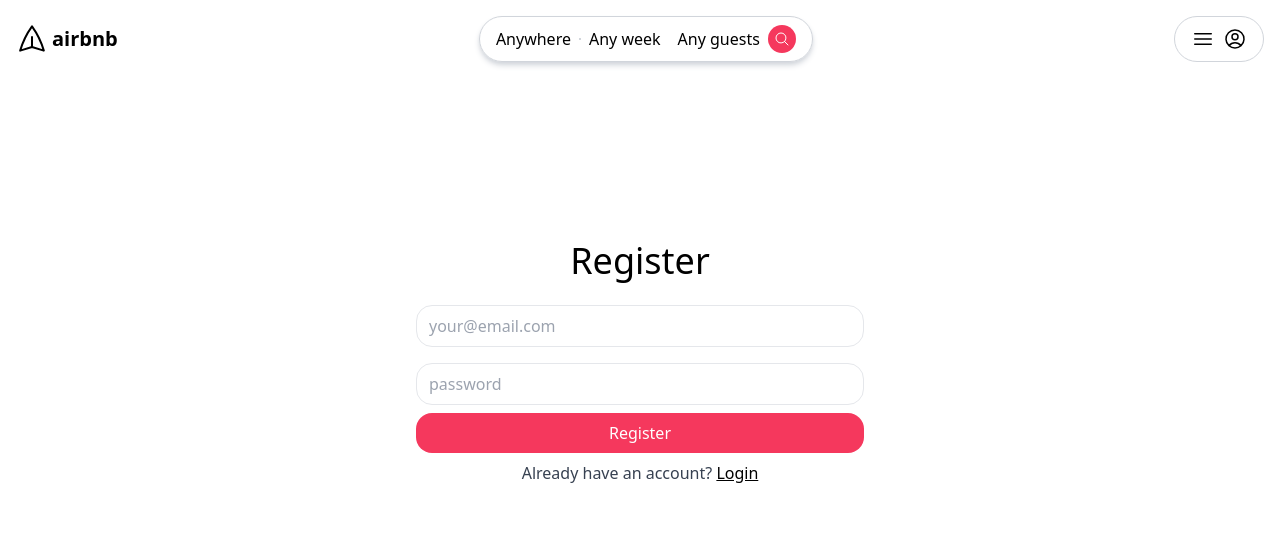
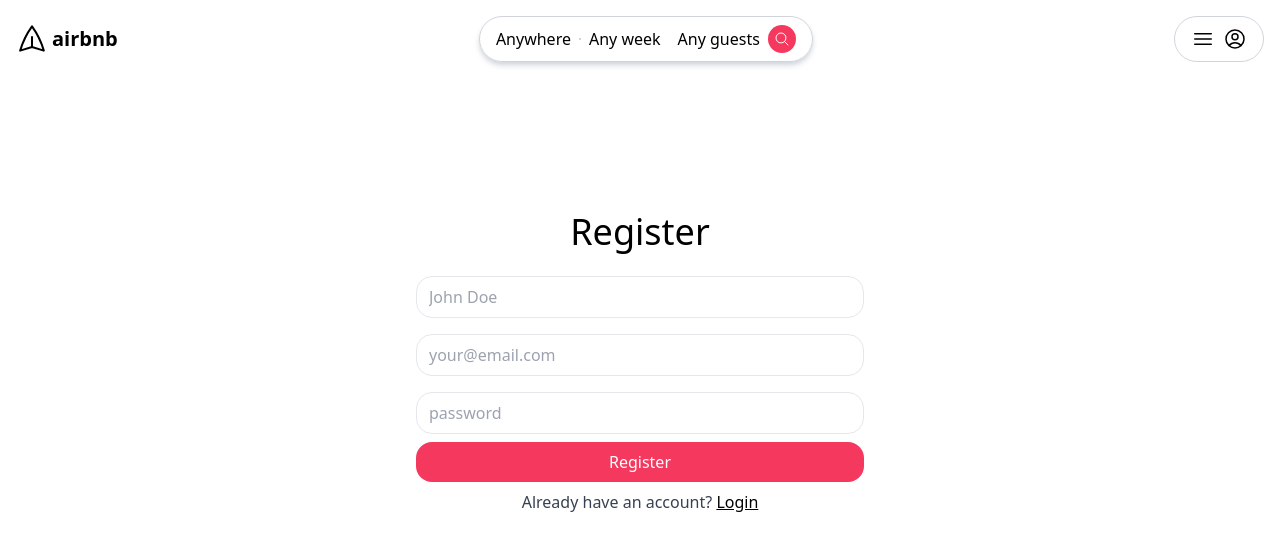
Before and after one commit to sudeepprajapati/airbnb-app, a React (Vite) app in the folder client/: page /register in a window 1280 px wide. Shown: the top 550 px of the page. Built offline with nearby package versions, Linux system fonts and the light colour scheme.

Commit message:
Fix Register Page

```diff
--- a/client/src/pages/LoginPage.jsx
+++ b/client/src/pages/LoginPage.jsx
@@ -7,7 +7,6 @@ function LoginPage() {
       <div className='mb-32'>
         <h1 className='text-4xl text-center mb-4'>Login</h1>
         <form className='max-w-md mx-auto '>
-          <input type="text" placeholder='Jogn Doe' />
           <input type="email" placeholder='your@email.com' />
           <input type="password" placeholder='password' />
           <button className='primary'>Login</button>
--- a/client/src/pages/RegisterPage.jsx
+++ b/client/src/pages/RegisterPage.jsx
@@ -1,13 +1,21 @@
+import { useState } from "react"
 import { Link } from "react-router-dom"
 
 function RegisterPage() {
+    const [name, setName] = useState('')
+    const [email, setEmail] = useState('')
+    const [password, setPassowrd] = useState('')
     return (
         <div className='mt-4 grow flex items-center justify-around'>
             <div className='mb-32'>
                 <h1 className='text-4xl text-center mb-4'>Register</h1>
                 <form className='max-w-md mx-auto '>
-                        <input type="email" placeholder='your@email.com' />
-                        <input type="password" placeholder='password' />
+                    <input type="text" placeholder='John Doe'
+                        value={name} onChange={e => setName(e.target.value)} />
+                    <input type="email" placeholder='your@email.com'
+                        value={email} onChange={e => setEmail(e.target.value)} />
+                    <input type="password" placeholder='password'
+                        value={password} onChange={e => setPassowrd(e.target.value)} />
                     <button className='primary'>Register</button>
                     <div className='text-center py-2 text-gray-700'>Already have an account?  <Link className='underline text-black' to={'/login'}>  Login</Link>
                     </div>
```
Lines whose indentation alone changed are shown as unchanged.
